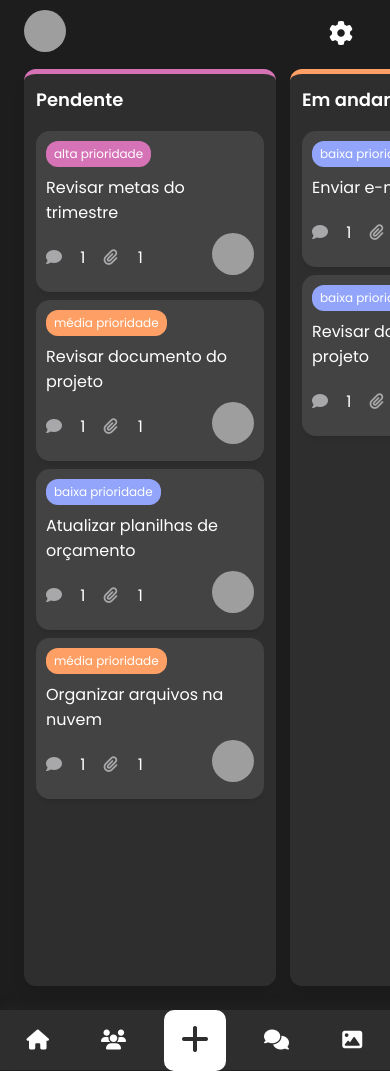
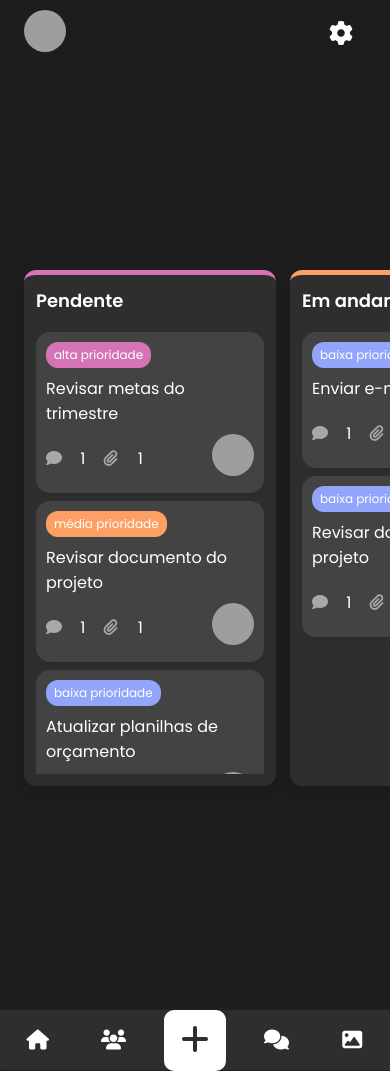
Before and after one commit to iigorvidall/kanban, a PHP site: page / in a window 390 px wide. Run offline with PHP 8.4, Linux system fonts and the light colour scheme; grey boxes are pictures that could not be loaded.

Commit message:
Add files via upload

```diff
--- a/style.css
+++ b/style.css
@@ -345,7 +345,8 @@
   @media (max-width: 767px) {
     body{
       flex-direction: column-reverse;
-      height: 95vh;
+      justify-content: space-between;
+
     }
 
     .sidebar picture{
@@ -385,7 +386,7 @@
 
     .kanban{
       padding-top: 10px;
-      height: 100% !important;
+      height: 550px !important;
     }
 
     .fa-gear{
```
